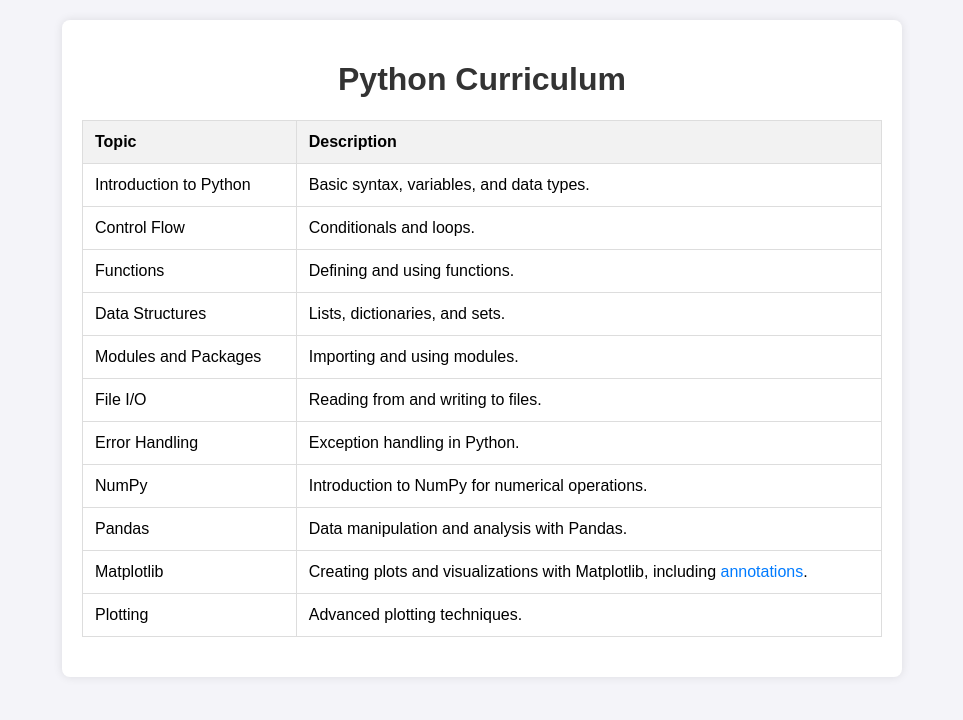
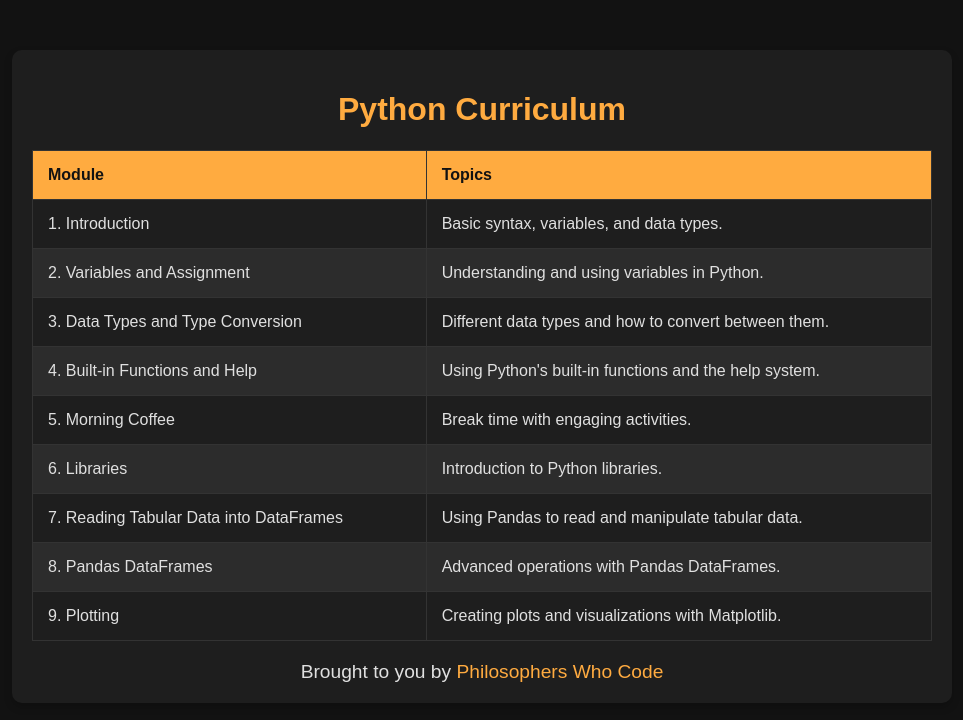
Before and after one commit to Priy-anshi/curriculum-python, a plain HTML site: page index.html in a window 1280 px wide. Shown: the whole page, without its empty margins (158-1121 px from the left). Drawn offline with Linux system fonts and the light colour scheme.

Commit message:
prettified index.html

```diff
--- a/index.html
+++ b/index.html
@@ -3,25 +3,31 @@
 <head>
     <meta charset="UTF-8">
     <meta name="viewport" content="width=device-width, initial-scale=1.0">
-    <title>Python Curriculum</title>
+    <title>Philosophers Who Code - Python Curriculum</title>
     <style>
         body {
-            font-family: Arial, sans-serif;
+            font-family: 'Arial', sans-serif;
             margin: 0;
-            padding: 20px;
-            background-color: #f4f4f9;
+            padding: 0;
+            background-color: #121212;
+            color: #e0e0e0;
         }
         .container {
-            max-width: 800px;
-            margin: 0 auto;
+            max-width: 900px;
+            margin: 50px auto;
             padding: 20px;
-            background-color: #fff;
-            border-radius: 8px;
-            box-shadow: 0 0 10px rgba(0, 0, 0, 0.1);
+            background-color: #1e1e1e;
+            border-radius: 10px;
+            box-shadow: 0 4px 8px rgba(0, 0, 0, 0.2);
+            animation: fadeIn 1s ease-in-out;
+        }
+        @keyframes fadeIn {
+            from { opacity: 0; }
+            to { opacity: 1; }
         }
         h1 {
             text-align: center;
-            color: #333;
+            color: #ffab40;
         }
         table {
             width: 100%;
@@ -29,17 +35,29 @@
             margin: 20px 0;
         }
         table, th, td {
-            border: 1px solid #ddd;
+            border: 1px solid #333;
         }
         th, td {
-            padding: 12px;
+            padding: 15px;
             text-align: left;
         }
         th {
-            background-color: #f2f2f2;
+            background-color: #ffab40;
+            color: #121212;
         }
-        .annotation {
-            color: #007BFF;
+        tr:nth-child(even) {
+            background-color: #2c2c2c;
+        }
+        tr:nth-child(odd) {
+            background-color: #1e1e1e;
+        }
+        .brand {
+            text-align: center;
+            margin-top: 20px;
+            font-size: 1.2em;
+        }
+        .brand span {
+            color: #ffab40;
         }
     </style>
 </head>
@@ -49,57 +67,52 @@
         <table>
             <thead>
                 <tr>
-                    <th>Topic</th>
-                    <th>Description</th>
+                    <th>Module</th>
+                    <th>Topics</th>
                 </tr>
             </thead>
             <tbody>
                 <tr>
-                    <td>Introduction to Python</td>
+                    <td>1. Introduction</td>
                     <td>Basic syntax, variables, and data types.</td>
                 </tr>
                 <tr>
-                    <td>Control Flow</td>
-                    <td>Conditionals and loops.</td>
+                    <td>2. Variables and Assignment</td>
+                    <td>Understanding and using variables in Python.</td>
                 </tr>
                 <tr>
-                    <td>Functions</td>
-                    <td>Defining and using functions.</td>
+                    <td>3. Data Types and Type Conversion</td>
+                    <td>Different data types and how to convert between them.</td>
                 </tr>
                 <tr>
-                    <td>Data Structures</td>
-                    <td>Lists, dictionaries, and sets.</td>
+                    <td>4. Built-in Functions and Help</td>
+                    <td>Using Python's built-in functions and the help system.</td>
                 </tr>
                 <tr>
-                    <td>Modules and Packages</td>
-                    <td>Importing and using modules.</td>
+                    <td>5. Morning Coffee</td>
+                    <td>Break time with engaging activities.</td>
                 </tr>
                 <tr>
-                    <td>File I/O</td>
-                    <td>Reading from and writing to files.</td>
+                    <td>6. Libraries</td>
+                    <td>Introduction to Python libraries.</td>
                 </tr>
                 <tr>
-                    <td>Error Handling</td>
-                    <td>Exception handling in Python.</td>
+                    <td>7. Reading Tabular Data into DataFrames</td>
+                    <td>Using Pandas to read and manipulate tabular data.</td>
                 </tr>
                 <tr>
-                    <td>NumPy</td>
-                    <td>Introduction to NumPy for numerical operations.</td>
+                    <td>8. Pandas DataFrames</td>
+                    <td>Advanced operations with Pandas DataFrames.</td>
                 </tr>
                 <tr>
-                    <td>Pandas</td>
-                    <td>Data manipulation and analysis with Pandas.</td>
-                </tr>
-                <tr>
-                    <td>Matplotlib</td>
-                    <td>Creating plots and visualizations with Matplotlib, including <span class="annotation">annotations</span>.</td>
-                </tr>
-                <tr>
-                    <td>Plotting</td>
-                    <td>Advanced plotting techniques.</td>
+                    <td>9. Plotting</td>
+                    <td>Creating plots and visualizations with Matplotlib.</td>
                 </tr>
             </tbody>
         </table>
+        <div class="brand">
+            Brought to you by <span>Philosophers Who Code</span>
+        </div>
     </div>
 </body>
 </html>
```
